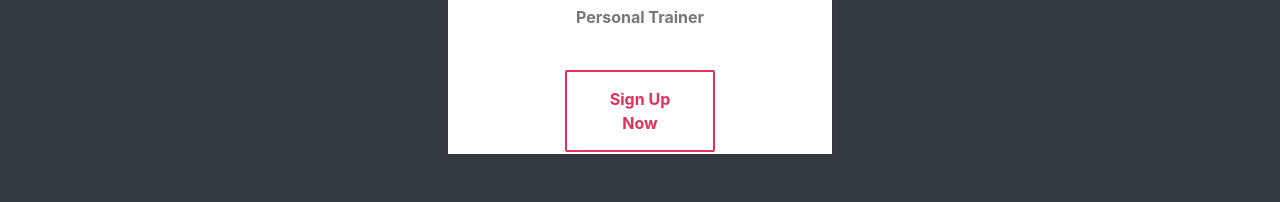
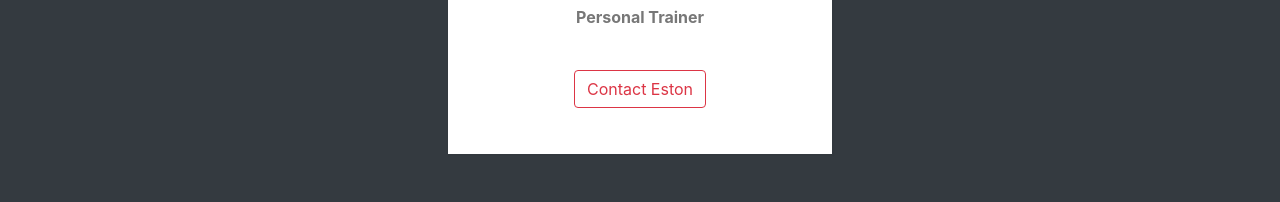
Before and after one commit to bullsean/E3_Health_and_Fitness, a plain HTML site: page bios.html in a window 1280 px wide. Shown: the part 1376-1578 px from the top of the page. Drawn offline with nearby package versions, Linux system fonts and the light colour scheme; a script that the page names is missing.

Commit message:
A few more adjustments

```diff
--- a/assets/css/bios.css
+++ b/assets/css/bios.css
@@ -81,7 +81,7 @@
   }
 
   .photo-1 {
-    background: url("http://nadiaraafat.com/wp-content/uploads/2016/06/yoga1.jpg")
+    background: url("https://picsum.photos/300?image=912")
       center;
     background-size: cover;
   }
--- a/bios.html
+++ b/bios.html
@@ -66,7 +66,7 @@
                     <img src="assets/images/EstonJonesProfPic2.jpg" alt="instructor picture">
                     <h1>Eston Jones</h1>
                     <p>Personal Trainer</p>
-                    <button type="submit">Sign Up Now</button>
+                    <a class="btn btn-outline-danger" href="#">Contact Eston</a>
                 </div>
         </div>
         <div class="paraDiv ">
@@ -85,7 +85,7 @@
                     <img src="assets/images/EstonJonesProfPic2.jpg" alt="instructor picture">
                     <h1>Eston Jones</h1>
                     <p>Personal Trainer</p>
-                    <button type="submit">Sign Up Now</button>
+                    <a class="btn btn-outline-danger" href="#">Sign up</a>
                 </div>
                 <div class="person-box">
                     <div class="gym-photo photo-2"></div>
@@ -93,7 +93,7 @@
                         alt="instructor picture">
                     <h1>Michelle West</h1>
                     <p>Personal Trainer</p>
-                    <button type="submit">Sign Up Now</button>
+                    <a class="btn btn-outline-danger" href="#">Sign up</a>
                 </div>
                 <div class="person-box">
                     <div class="gym-photo photo-3"></div>
@@ -101,7 +101,7 @@
                         alt="instructor picture">
                     <h1>Megan Murray</h1>
                     <p>Personal Trainer</p>
-                    <button type="submit">Sign Up Now</button>
+                    <a class="btn btn-outline-danger" href="#">Sign up</a>
                 </div>
             </div>
         </section>
```
